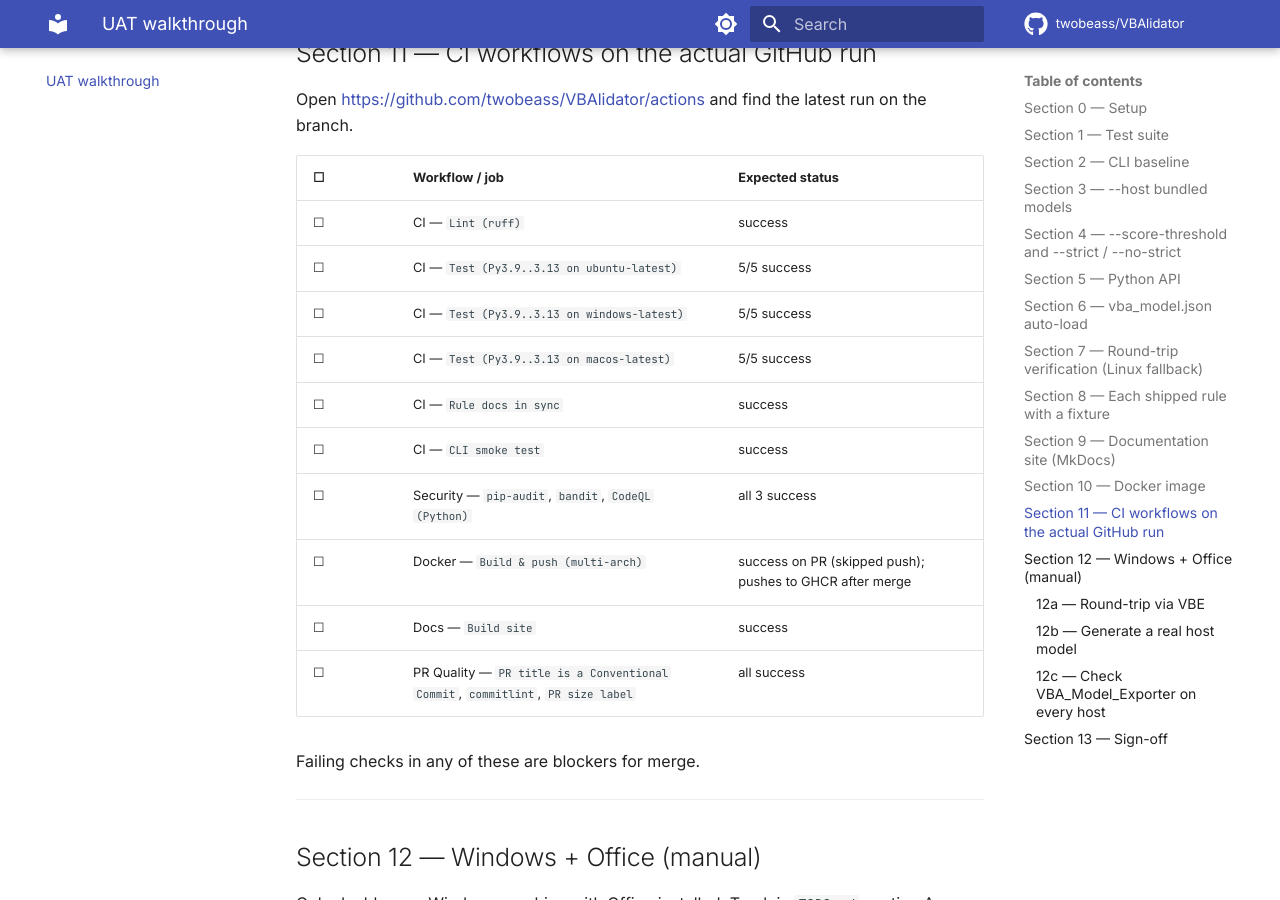
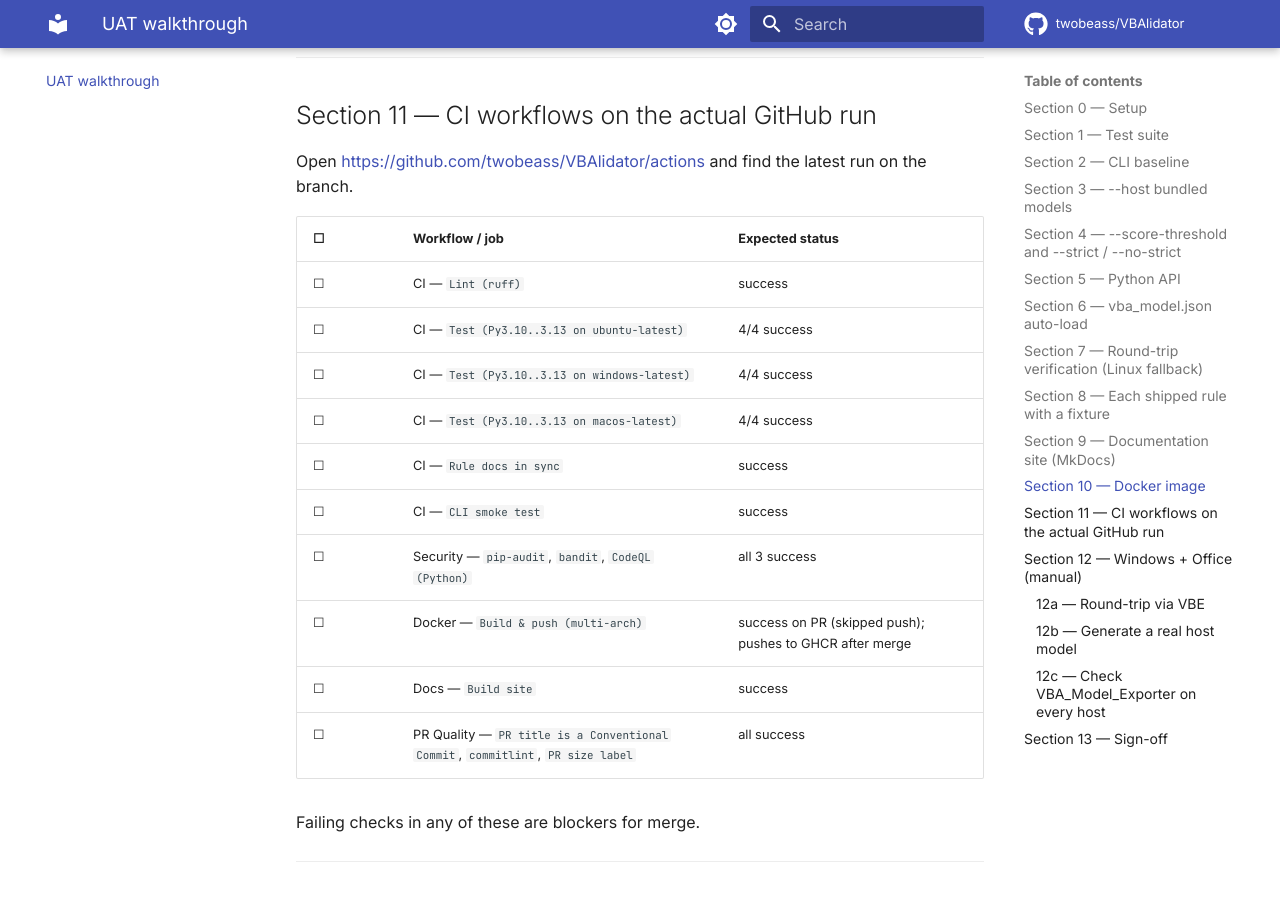
Before and after one commit to twobeass/VBAlidator, an MkDocs documentation site: the page built from docs/uat.md, in a window 1280 px wide and 900 px high, scrolled down 7942 px. Built offline with MkDocs 1.6.1 and Material for MkDocs 9.7.7, drawn with Linux system fonts in a browser that asks for light colours; comment, search, counter and statistics services are not loaded; some of the changed text lies outside the part shown.

Commit message:
chore: drop Python 3.9 from CI matrix; bump pytest floor to >=8
Python 3.9 reached upstream EOL on 2025-10-31 and is no longer in the
windows-latest setup-python cache — every PR since today has been
flagged with a cosmetic `Test (Py3.9 on windows-latest)` failure
("Version 3.9 was not found in the local cache"). The check isn't in
the 8 required status checks so it doesn't actually block merges, but
it's noise on every PR.

Changes:
- ci.yml matrix: Py3.9 dropped (kept 3.10..3.13)
- pyproject.toml: `requires-python = ">=3.10"`, classifier for 3.9
  removed, `pytest>=8.0` floor (pytest 8 dropped 3.9 support too)
- docs/uat.md: Python version notes updated
- TODO.md: §E.1 marked shipped with the EOL context

Tests: 231 passed, 3 skipped (non-Windows fallback skips).

Co-Authored-By: Claude Opus 4.7 <noreply@anthropic.com>

```diff
--- a/docs/uat.md
+++ b/docs/uat.md
@@ -22,7 +22,7 @@ actual regression.
 | ☐ | Step | Expected |
 |---|------|----------|
 | ☐ | `git fetch origin && git switch claude/improve-vba-precompiler-3YcZp` | Clean checkout. |
-| ☐ | `python --version` | `>=3.9` (CI tests against 3.9–3.13). |
+| ☐ | `python --version` | `>=3.10` (CI tests against 3.10–3.13; Py3.9 was dropped after upstream EOL Oct 2025). |
 | ☐ | `python -m pip install -e ".[dev]"` | Installs `vbalidator` + `pytest` + `ruff`. |
 | ☐ | `vbalidator --version` *(if shipped)* or `python -c "import src; print(src.__version__)"` | Prints the current version (`0.1.1` until the first semantic-release tag). |
 
@@ -231,9 +231,9 @@ latest run on the branch.
 | ☐ | Workflow / job | Expected status |
 |---|----------------|-----------------|
 | ☐ | CI — `Lint (ruff)` | success |
-| ☐ | CI — `Test (Py3.9..3.13 on ubuntu-latest)` | 5/5 success |
-| ☐ | CI — `Test (Py3.9..3.13 on windows-latest)` | 5/5 success |
-| ☐ | CI — `Test (Py3.9..3.13 on macos-latest)` | 5/5 success |
+| ☐ | CI — `Test (Py3.10..3.13 on ubuntu-latest)` | 4/4 success |
+| ☐ | CI — `Test (Py3.10..3.13 on windows-latest)` | 4/4 success |
+| ☐ | CI — `Test (Py3.10..3.13 on macos-latest)` | 4/4 success |
 | ☐ | CI — `Rule docs in sync` | success |
 | ☐ | CI — `CLI smoke test` | success |
 | ☐ | Security — `pip-audit`, `bandit`, `CodeQL (Python)` | all 3 success |
--- a/pyproject.toml
+++ b/pyproject.toml
@@ -7,7 +7,7 @@ name = "vbalidator"
 version = "1.0.1"
 description = "Premium VBA static analyser & compile-safety prechecker for AI-generated VBA"
 readme = "README.md"
-requires-python = ">=3.8"
+requires-python = ">=3.10"
 license = { text = "MIT" }
 authors = [
     { name = "twobeass" },
@@ -20,7 +20,6 @@ classifiers = [
     "Topic :: Software Development :: Compilers",
     "Operating System :: OS Independent",
     "Programming Language :: Python :: 3",
-    "Programming Language :: Python :: 3.9",
     "Programming Language :: Python :: 3.10",
     "Programming Language :: Python :: 3.11",
     "Programming Language :: Python :: 3.12",
@@ -39,7 +38,7 @@ Changelog = "https://github.com/twobeass/VBAlidator/blob/main/CHANGELOG.md"
 
 [project.optional-dependencies]
 dev = [
-    "pytest>=7.0",
+    "pytest>=8.0",
     "pytest-cov>=4.0",
     "ruff>=0.5",
 ]
```
Also changed, not shown: TODO.md (+4 -2 lines), 1 other file.
